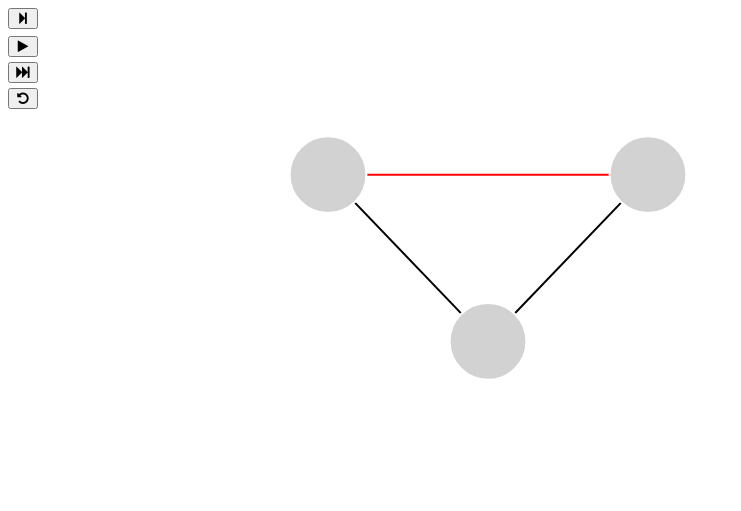
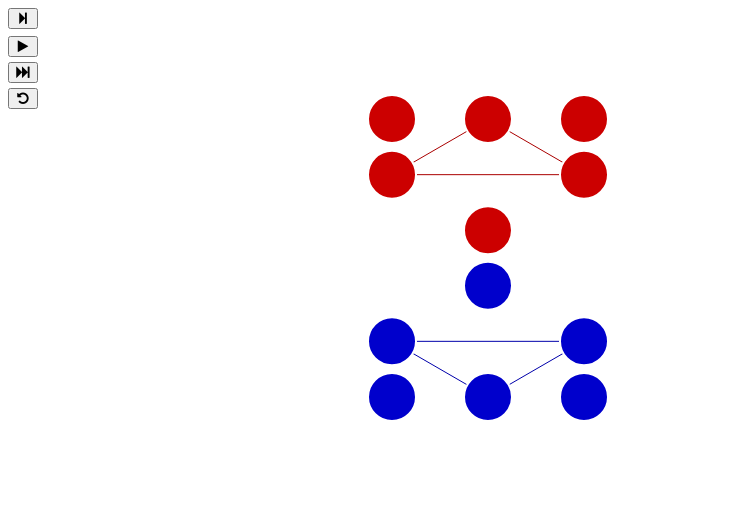
Before and after one commit to VadimDez/force-directed-graph-news, a website: page index.html in a window 1280 px wide. Shown: the whole page, without its empty margins (0-741 px from the left). Drawn offline with nearby package versions, Linux system fonts and the light colour scheme.

Commit message:
gravity vs no gravity

```diff
--- a/css/main.css
+++ b/css/main.css
@@ -1,17 +1,23 @@
-.node {
-    fill: #d2d2d2;
+.node1 {
+    fill: #0000cc;
     stroke: #fff;
     stroke-width: 2px;
 }
-.node.red {
+
+.node2 {
     fill: #cc0000;
-}
-.link {
-    stroke: #000;
+    stroke: #fff;
     stroke-width: 2px;
 }
-.link.red {
-    stroke: #FF0000;
+
+.link1 {
+    stroke: #0000aa;
+    stroke-width: 1px;
+}
+
+.link2 {
+    stroke: #aa0000;
+    stroke-width: 1px;
 }
 button {
     position: absolute;
--- a/js/app.js
+++ b/js/app.js
@@ -8,6 +8,9 @@
   var force = null;
   var nodes = null;
   var links = null;
+  var force2 = null;
+  var nodes2 = null;
+  var links2 = null;
 
   var $svg = d3.select('body')
     .append('svg')
@@ -15,13 +18,32 @@
     .attr('height', height);
 
   var initForce = function () {
-    var dataNodes = [
-      { x:   width/3, y:   height/3 },
-      { x: 2*width/3, y:   height/3 },
-      { x:   width/2, y: 2*height/3 }
+    var dataNodes1 = [
+      { x: 4*width/10, y: 6*height/9 },
+      { x: 6*width/10, y: 6*height/9 },
+      { x:   width/2,  y: 7*height/9 },
+      { x: 4*width/10, y: 7*height/9 },
+      { x: 6*width/10, y: 7*height/9 },
+      { x:   width/2,  y: 5*height/9 }
     ];
-    var dataLinks = [
-      { source: 0, target: 1, className: 'red'},
+
+    var dataNodes2 = [
+      { x: 4*width/10, y: 3*height/9 },
+      { x: 6*width/10, y: 3*height/9 },
+      { x:   width/2,  y: 2*height/9 },
+      { x: 4*width/10, y: 2*height/9 },
+      { x: 6*width/10, y: 2*height/9 },
+      { x:   width/2,  y: 4*height/9 }
+    ];
+
+    var dataLinks1 = [
+      { source: 0, target: 1},
+      { source: 1, target: 2},
+      { source: 2, target: 0}
+    ];
+
+    var dataLinks2 = [
+      { source: 0, target: 1},
       { source: 1, target: 2},
       { source: 2, target: 0}
     ];
@@ -30,54 +52,45 @@
 
     force = d3.layout.force()
       .size([width, height])
-      .nodes(dataNodes)
-      .links(dataLinks);
+      .nodes(dataNodes1)
+      .links(dataLinks1);
+
+    force2 = d3.layout.force()
+      .size([width, height])
+      .nodes(dataNodes2)
+      .links(dataLinks2);
 
     force
+      .linkDistance(height / 2);
+
+    force2
       .linkDistance(height / 2)
-      .linkStrength(function (link) {
-        if (link.className === 'link') {
-          return 0.1;
-        }
+      .gravity(0);
 
-        return 1;
+    links = $svg.selectAll('.link1')
+      .data(dataLinks1)
+      .enter()
+      .append('line')
+      .attr('class', 'link1')
+      .attr('x1', function (d) {
+        return dataNodes1[d.source].x;
+      })
+      .attr('y1', function (d) {
+        return dataNodes1[d.source].y;
+      })
+      .attr('x2', function (d) {
+        return dataNodes1[d.target].x;
+      })
+      .attr('y2', function (d) {
+        return dataNodes1[d.target].y;
       });
 
-    function setClass(defaultClass) {
-      return function (d) {
-
-        if (d.className) {
-          return defaultClass + ' ' + d.className;
-        }
-
-        return defaultClass;
-      }
-    }
-
-    links = $svg.selectAll('.link')
-      .data(dataLinks)
-      .enter()
-      .append('line')
-      .attr('class', setClass('link'))
-      .attr('x1', function (d) {
-        return dataNodes[d.source].x;
-      })
-      .attr('y1', function (d) {
-        return dataNodes[d.source].y;
-      })
-      .attr('x2', function (d) {
-        return dataNodes[d.target].x;
-      })
-      .attr('y2', function (d) {
-        return dataNodes[d.target].y;
-      });
-
-    nodes = $svg.selectAll('.node')
-      .data(dataNodes)
+    nodes = $svg.selectAll('.node1')
+      .data(dataNodes1)
       .enter()
       .append('circle')
-      .attr('class', setClass('node'))
-      .attr('r', width / 25)
+      .attr('class', 'node1')
+      .attr('r', width / 40)
       .attr('cx', function (d) {
         return d.x;
       })
@@ -85,10 +98,43 @@
         return d.y
       });
 
-    force.on('tick', stepForce)
+    // Same code but for the second layout.
+
+    links2 = $svg.selectAll('.link2')
+      .data(dataLinks2)
+      .enter().append('line')
+      .attr('class', 'link2')
+      .attr('x1', function (d) {
+        return dataNodes2[d.source].x;
+      })
+      .attr('y1', function (d) {
+        return dataNodes2[d.source].y;
+      })
+      .attr('x2', function (d) {
+        return dataNodes2[d.target].x;
+      })
+      .attr('y2', function (d) {
+        return dataNodes2[d.target].y;
+      });
+
+    nodes2 = $svg.selectAll('.node2')
+      .data(dataNodes2)
+      .enter().append('circle')
+      .attr('class', 'node2')
+      .attr('r', width/40)
+      .attr('cx', function (d) {
+        return d.x;
+      })
+      .attr('cy', function (d) {
+        return d.y
+      });
+
+    force.on('tick', stepForce(force, nodes, links));
+    force2.on('tick', stepForce(force2, nodes2, links2));
   };
 
-  var stepForce = function () {
+  var stepForce = function (force, nodes, links) {
+    return function () {
       if (force.fullSpeed) {
         nodes
           .attr('cx', function (d) {
@@ -99,16 +145,16 @@
           });
 
         links
-        .attr('x1', function(d) {
+          .attr('x1', function (d) {
             return d.source.x;
           })
-        .attr('y1', function(d) {
+          .attr('y1', function (d) {
             return d.source.y;
           })
-        .attr('x2', function(d) {
+          .attr('x2', function (d) {
             return d.target.x;
           })
-        .attr('y2', function(d) {
+          .attr('y2', function (d) {
             return d.target.y;
           });
 
@@ -128,44 +174,47 @@
           .transition()
           .ease('linear')
           .duration(animationStep)
-        .attr('x1', function(d) {
+          .attr('x1', function (d) {
             return d.source.x;
           })
-        .attr('y1', function(d) {
+          .attr('y1', function (d) {
             return d.source.y;
           })
-        .attr('x2', function(d) {
+          .attr('x2', function (d) {
             return d.target.x;
           })
-        .attr('y2', function(d) {
+          .attr('y2', function (d) {
             return d.target.y;
           });
 
         force.stop();
-
+      }
 
       if (force.slowMotion) {
         setTimeout(function () {
           force.start();
         }, animationStep)
       }
-    }
+    };
   };
 
   d3.select('#advance').on('click', function() {
     force.start();
+    force2.start();
   });
 
   d3.select('#slow').on('click', function() {
-    force.slowMotion = true;
-    force.fullSpeed  = false;
+    force.slowMotion = force2.slowMotion = true;
+    force.fullSpeed  = force2.fullSpeed = false;
     force.start();
+    force2.start();
   });
 
   d3.select('#play').on('click', function() {
-    force.slowMotion = false;
-    force.fullSpeed  = true;
+    force.slowMotion = force2.slowMotion = false;
+    force.fullSpeed  = force2.fullSpeed = true;
     force.start();
+    force2.start();
   });
 
 
@@ -173,6 +222,10 @@
     if (force) {
       force.stop();
     }
+
+    if (force2) {
+      force2.stop();
+    }
     initForce();
   });
 
```
Lines whose indentation alone changed are shown as unchanged.
